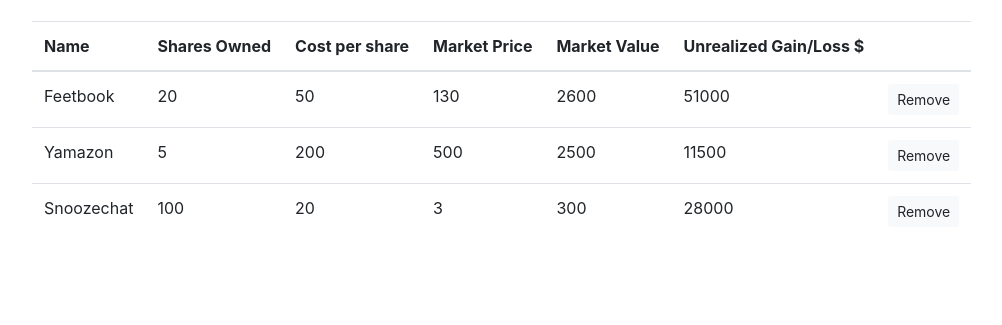
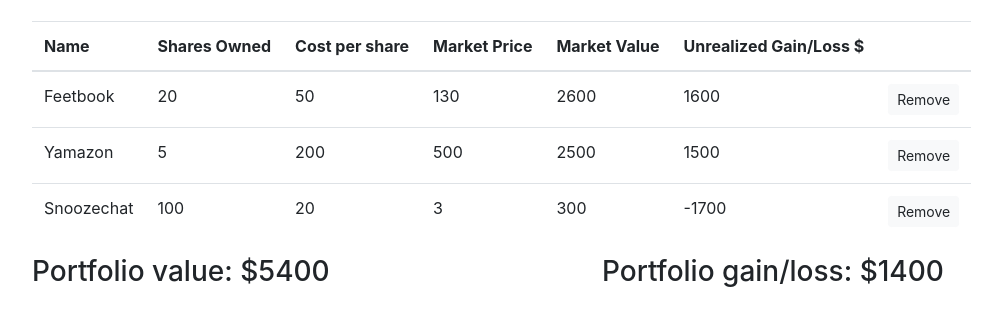
Before and after one commit to brittanyjoiner15/stocks, a plain HTML site: page index.html in a window 1280 px wide. Shown: the part 75-400 px from the top of the page, without its empty margins (53-1055 px from the left). Drawn offline with nearby package versions, Linux system fonts and the light colour scheme.

Commit message:
added portfolio value and buttons

```diff
--- a/index.html
+++ b/index.html
@@ -69,6 +69,12 @@
             </tbody>
           </table>
         </div>
+        <div class="col-12 col-md-6">
+          <h3>Portfolio value: $<span id="portfolioValue"></span></h3>
+        </div>
+        <div class="col-12 col-md-6">
+          <h3>Portfolio gain/loss: $<span id="portfolioProfit"></span></h3>
+        </div>
       </div>
     </div>
   </body>
--- a/index.js
+++ b/index.js
@@ -13,14 +13,32 @@ var updateProfit = function (ele, marketValue) {
   var costPerShare = parseFloat($(ele).children(".cost").text());
   var costofPurchase = sharesOwned * costPerShare;
 
-  var profit = sharesOwned * (marketValue - costPerShare);
+  var profit = marketValue - costofPurchase;
   $(ele).children(".profit").html(profit);
   return profit;
 };
 
-$(document).ready(function () {
+var sum = function (acc, x) {
+  return acc + x;
+};
+
+var updatePortfolioValueAndProfit = function () {
+  var stocksMarketValue = [];
+  var stocksProfits = [];
+
   $("tbody tr").each(function (i, ele) {
     var marketValue = updateMarketValue(ele);
-    updateProfit(ele, marketValue);
+    stocksMarketValue.push(marketValue);
+    var profit = updateProfit(ele, marketValue);
+    stocksProfits.push(profit);
   });
+
+  var portfolioMarketValue = stocksMarketValue.reduce(sum);
+  var portfolioProfits = stocksProfits.reduce(sum);
+  $("#portfolioValue").html(portfolioMarketValue);
+  $("#portfolioProfit").html(portfolioProfits);
+};
+
+$(document).ready(function () {
+  updatePortfolioValueAndProfit();
 });
```
